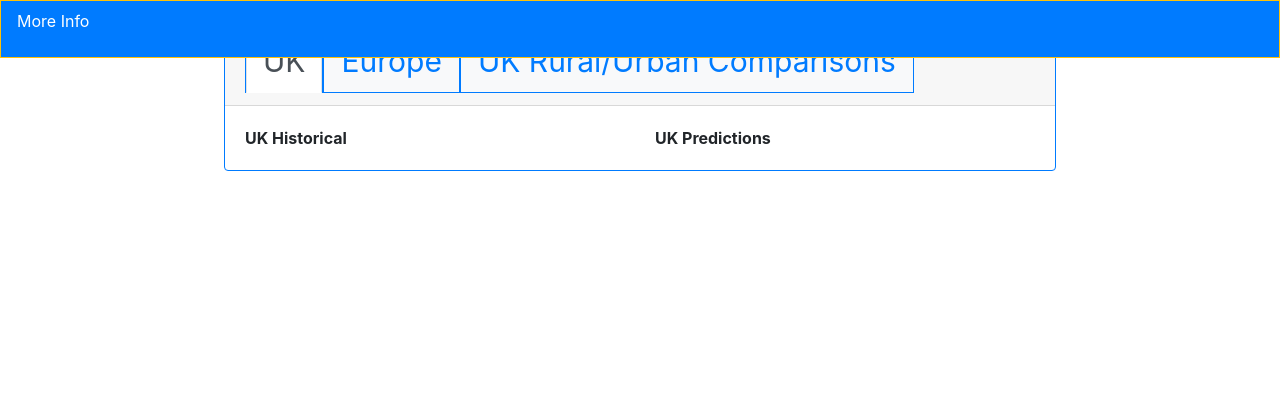
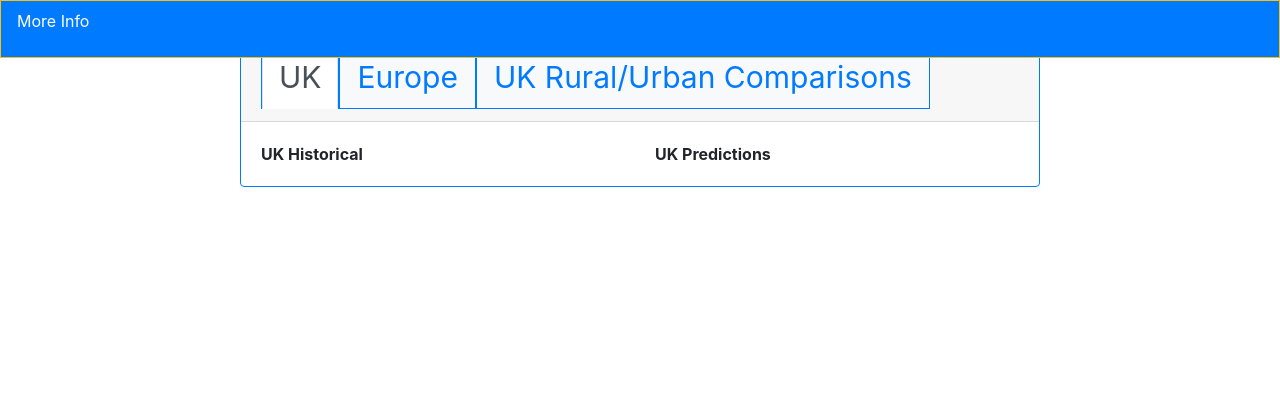
Before and after one commit to yuliiabosher/Fiber-optic-project, a Flask app: template templates/index.html in a window 1280 px wide. Shown: the top 420 px of the page. Run offline with Flask 3, Linux system fonts and the light colour scheme; the template is opened without the code that fills it, so the values that code supplies are empty; parts of the project's set-up code (start-up, migrations or seed data) failed here and were passed over; some libraries are stand-ins or nearby versions.

```diff
--- a/templates/index.html
+++ b/templates/index.html
@@ -50,7 +50,7 @@
 					</p>
 
 				</div>
-				<div class="col-8 p-0 m-0">
+				<div class="col-8 p-3 m-0">
 				 	<div class="card h-80 w-100 m-0 p-0 border border-primary">
 						 <div class="card-header mt-0 mb-0">
     							<ul class="nav nav-tabs card-header-tabs ml-0 mr-0 mb-0">
```
